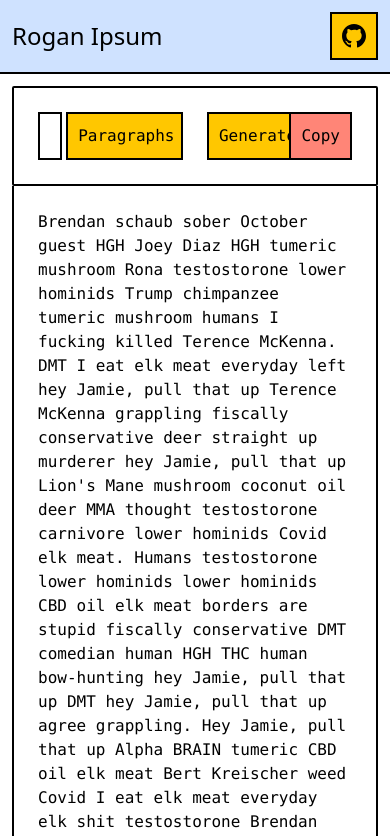
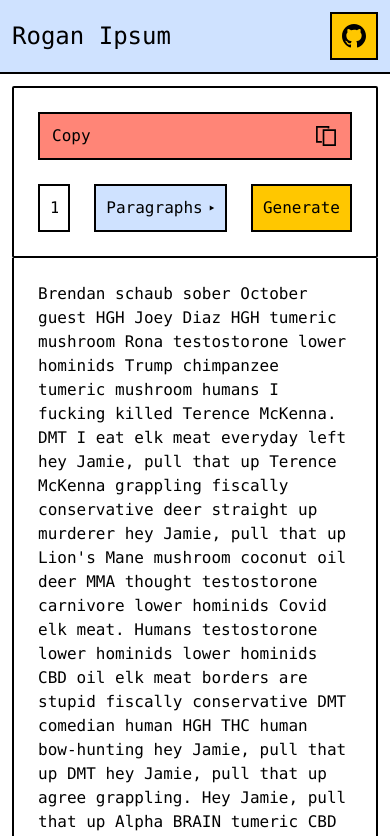
Before and after one commit to adrianrivers/rogan-ipsum, a Vue app: page / in a window 390 px wide. Shown: the top 836 px of the page. Built offline with nearby package versions, Linux system fonts and the light colour scheme.

Commit message:
:recycle: Alter colours, tests, icons

```diff
--- a/src/App.vue
+++ b/src/App.vue
@@ -5,6 +5,7 @@
 
 import Header from '@/components/Header.vue'
 import Button from '@/components/Button.vue'
+import ButtonCopy from '@/components/ButtonCopy.vue'
 import Input from '@/components/Input.vue'
 import Select from '@/components/Select.vue'
 import Toast from '@/components/Toast.vue'
@@ -52,19 +53,22 @@
   <Header />
   <main class="m-auto h-full min-h-screen max-w-6xl p-3 font-mono md:p-12">
     <div class="grid grid-cols-12 gap-6 rounded-sm border-2 border-black p-6">
-      <div class="col-span-1">
+      <div class="col-span-2 md:col-span-1 md:col-start-1">
         <Input v-model="num" />
       </div>
-      <div class="col-span-5">
+      <div class="col-span-10 md:col-span-5">
         <div class="flex gap-6">
           <Select v-model="type" :options="['Paragraphs', 'Sentences']" />
           <Button @click="handleGenerate">Generate</Button>
         </div>
       </div>
-      <div class="col-span-6 flex justify-end">
-        <Button variant="pink" @click="handleCopy">Copy</Button>
+      <div
+        class="order-first col-span-12 col-start-1 md:-order-none md:col-span-2 md:col-start-11"
+      >
+        <ButtonCopy @click="handleCopy" class="w-full" text="Copy" />
       </div>
     </div>
+
     <div class="grid grid-cols-12 gap-6 border-x-2 border-b-2 border-black">
       <div class="col-span-full lg:col-span-8">
         <div class="bg-white p-6" ref="generatedTextRef">
--- /dev/null
+++ b/src/components/ButtonCopy.vue
@@ -0,0 +1,14 @@
+<template>
+  <button class="group relative flex h-max grow-0 bg-black">
+    <div
+      class="flex h-full w-full justify-between border-2 border-black bg-congo-pink py-2.5 px-3 transition-all duration-75 ease-linear group-hover:translate-y-[-2px] group-hover:translate-x-[-2px]"
+    >
+      <span> Copy </span>
+      <CopyIcon />
+    </div>
+  </button>
+</template>
+
+<script setup lang="ts">
+import CopyIcon from '@/assets/copy.svg?component'
+</script>
--- a/src/components/Header.vue
+++ b/src/components/Header.vue
@@ -1,5 +1,5 @@
 <template>
-  <div class="border-b-2 border-black bg-water-blue">
+  <div class="border-b-2 border-black bg-water-blue font-mono">
     <nav class="mx-auto max-w-6xl p-3 md:px-12">
       <div class="flex items-center justify-between">
         <div>
@@ -14,7 +14,6 @@
 </template>
 
 <script setup lang="ts">
-/// <reference types="vite-svg-loader" />
 import GitHubIcon from '@/assets/github.svg?component'
 import Button from '@/components/Button.vue'
 
--- a/src/components/Select.vue
+++ b/src/components/Select.vue
@@ -1,6 +1,6 @@
 <template>
   <div
-    class="group relative w-full bg-yellow text-center text-black hover:cursor-pointer"
+    class="group relative w-full bg-water-blue text-center text-black hover:cursor-pointer"
     @click="open = !open"
   >
     <div
@@ -22,7 +22,7 @@
     </div>
 
     <ul
-      class="absolute left-0 top-12 z-30 inline-block w-full bg-congo-pink text-left"
+      class="absolute left-0 top-12 z-30 inline-block w-full bg-yellow text-left"
       v-if="open"
     >
       <li v-for="(option, i) in options" :key="i">
--- a/src/components/Toast.vue
+++ b/src/components/Toast.vue
@@ -9,7 +9,7 @@
   >
     <div class="fixed left-0 bottom-0 w-full" v-if="show">
       <div
-        class="mx-auto mt-2 w-fit rounded-sm border-2 border-black bg-water-blue p-6 text-center"
+        class="mx-auto mt-2 w-fit rounded-sm border-2 border-black bg-blue-magenta p-6 text-center"
         :class="{
           '-translate-y-7': show,
         }"
--- a/tsconfig.app.json
+++ b/tsconfig.app.json
@@ -3,6 +3,7 @@
   "include": ["env.d.ts", "src/**/*", "src/**/*.vue"],
   "exclude": ["src/**/__tests__/*"],
   "compilerOptions": {
+    "types": ["vite-svg-loader"],
     "target": "ES2015",
     "baseUrl": ".",
     "lib": [
```
Also changed, not shown: src/assets/copy.svg (added), 1 other file (tests, documents, lock files or other folders).
